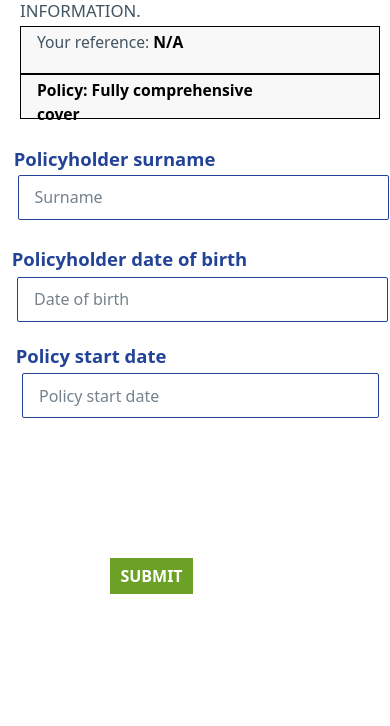
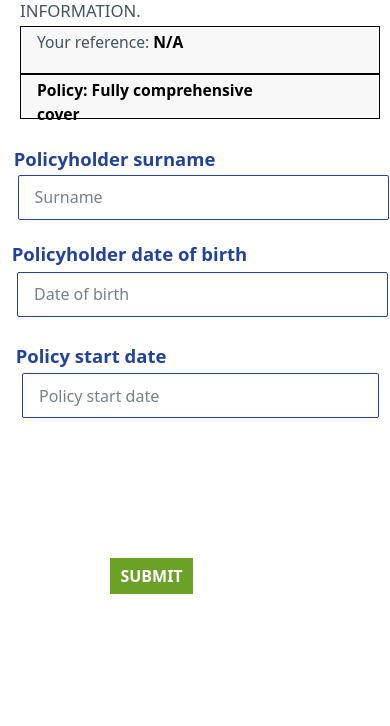
Before and after one commit to Tempcoverac/my-flask-app, a Flask app: page /login in a window 390 px wide. Shown: the part 557-1283 px from the top of the page. Run offline with Flask 3, Linux system fonts and the light colour scheme; some libraries are stand-ins or nearby versions.

Commit message:
Update login.html

```diff
--- a/templates/login.html
+++ b/templates/login.html
@@ -364,7 +364,7 @@
   }
   .pdob {
     margin-left: -17px; /* Adjust left margin */
-    transform: translateY(05px); /* Remove any translations */
+    transform: translateY(0px); /* Remove any translations */
 	position:left;
   }
 
```
